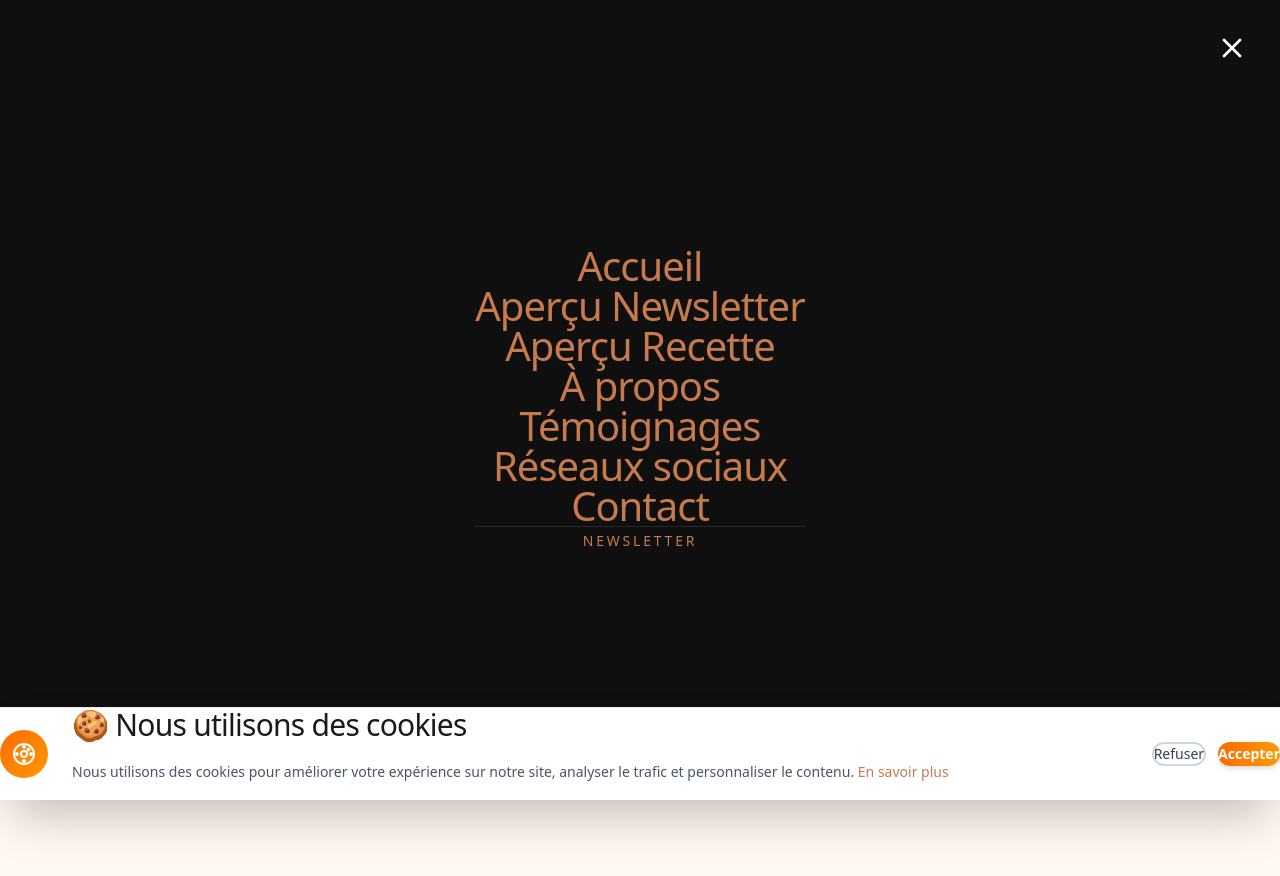
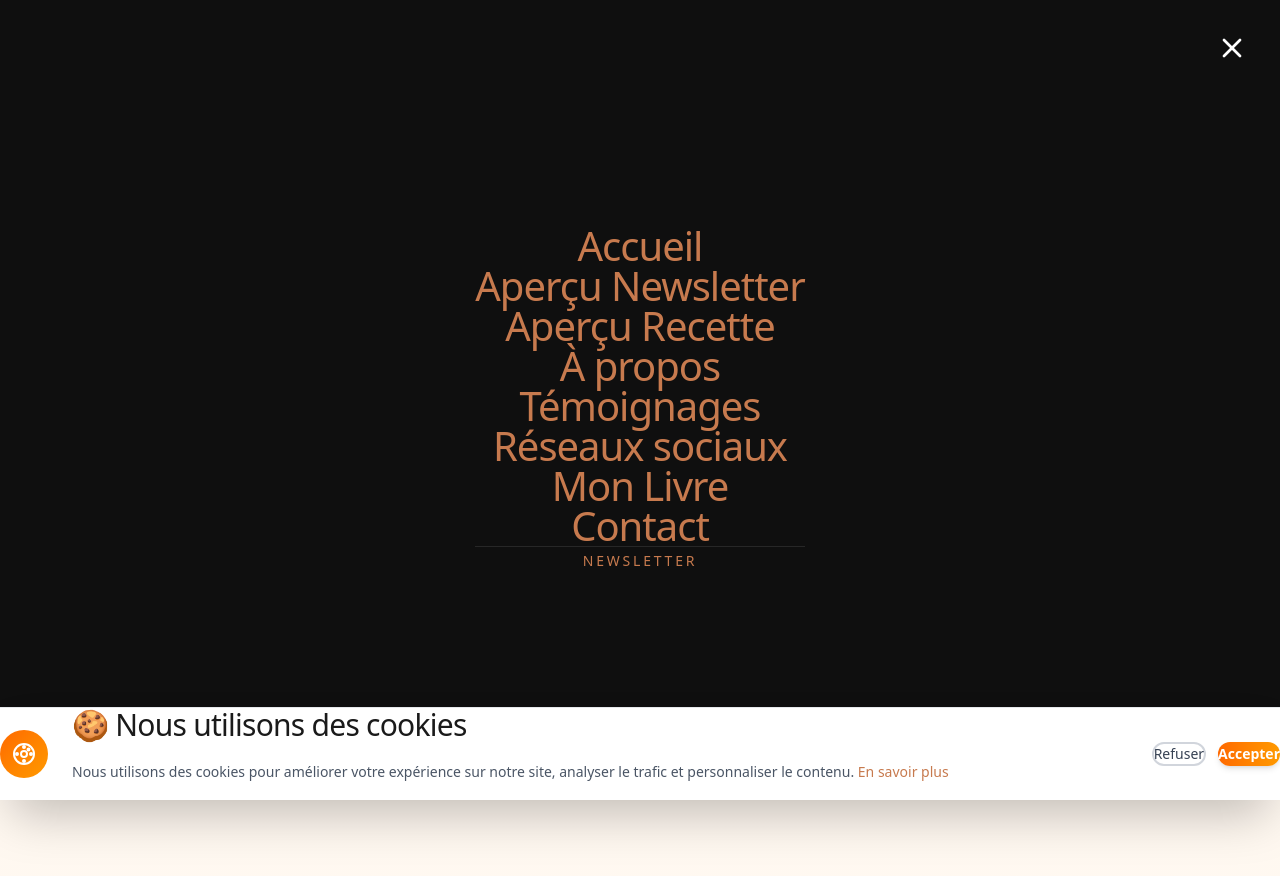
Before and after one commit to Jeason45/florent-food, a Next.js app: page / in a window 1280 px wide. Both pictures are taken after a click on the button "Toggle menu". Shown: the top 876 px of the page. Built offline with nearby package versions, Linux system fonts and the light colour scheme; no server answers; the database is empty.

Commit message:
feat(nav): ajout lien "Mon Livre" dans le menu
- Ajout du lien externe vers Dashbook dans la navigation
- Gestion des liens externes avec target="_blank"

🤖 Generated with [Claude Code](https://claude.com/claude-code)

Co-Authored-By: Claude Opus 4.5 <noreply@anthropic.com>

```diff
--- a/src/components/layout/header.tsx
+++ b/src/components/layout/header.tsx
@@ -26,11 +26,17 @@ export function Header() {
     { name: "À propos", href: "#a-propos" },
     { name: "Témoignages", href: "#temoignages" },
     { name: "Réseaux sociaux", href: "#reseaux-sociaux" },
+    { name: "Mon Livre", href: "https://www.dashbook.fr/project/les-recettes-de-florent", external: true },
     { name: "Contact", href: "/contact" },
   ];
 
-  const handleNavClick = (e: React.MouseEvent<HTMLAnchorElement>, href: string) => {
+  const handleNavClick = (e: React.MouseEvent<HTMLAnchorElement>, href: string, external?: boolean) => {
     setIsMobileMenuOpen(false);
+
+    // Si c'est un lien externe, on laisse le comportement par défaut (ouverture dans un nouvel onglet)
+    if (external) {
+      return;
+    }
 
     // Si c'est un lien vers une page (commence par "/"), on laisse la navigation par défaut
     if (href.startsWith('/')) {
@@ -100,6 +106,19 @@ export function Header() {
 
             <div className="text-center space-y-8 sm:space-y-10" onClick={(e) => e.stopPropagation()}>
               {navigation.map((item, index) => (
+                item.external ? (
+                  <a
+                    key={item.name}
+                    href={item.href}
+                    target="_blank"
+                    rel="noopener noreferrer"
+                    className="block font-serif text-3xl sm:text-4xl md:text-5xl font-light text-white hover:text-[#D4AF37] transition-colors tracking-tight"
+                    onClick={(e) => handleNavClick(e, item.href, item.external)}
+                    style={{ animationDelay: `${index * 50}ms` }}
+                  >
+                    {item.name}
+                  </a>
+                ) : (
                   <Link
                     key={item.name}
                     href={item.href}
@@ -109,6 +128,7 @@ export function Header() {
                   >
                     {item.name}
                   </Link>
+                )
               ))}
               <div className="pt-8 border-t border-white/10 mt-12">
                 <Link
```
Lines whose indentation alone changed are shown as unchanged.
